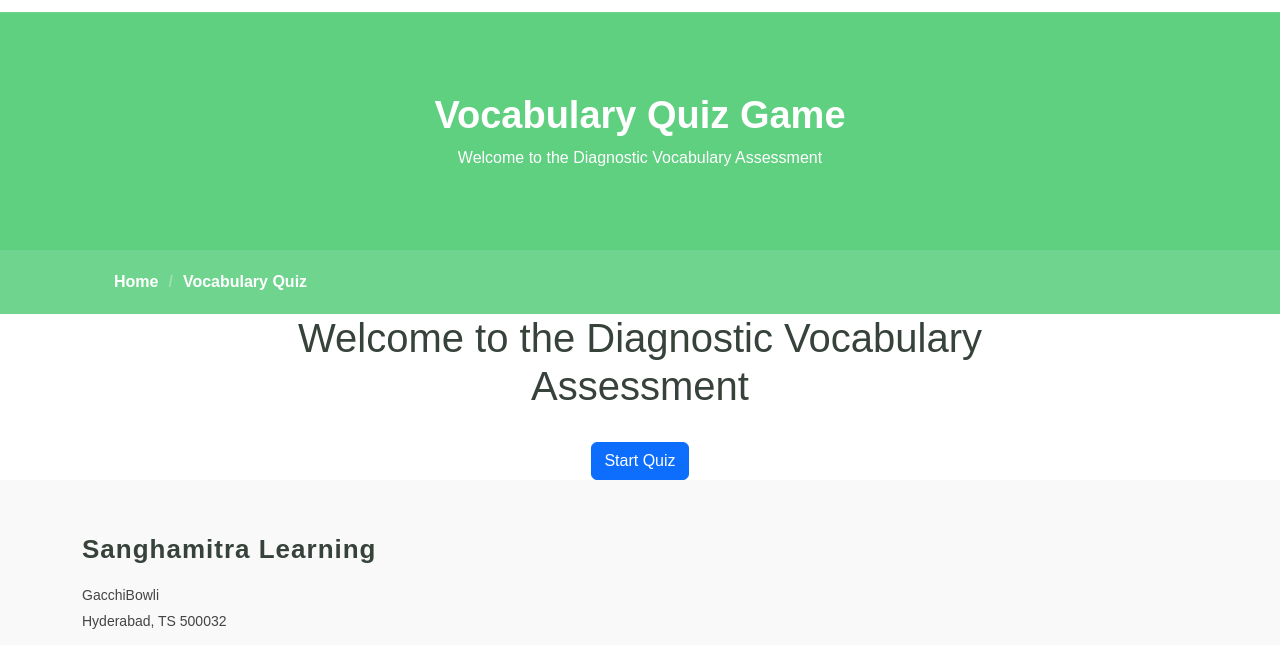
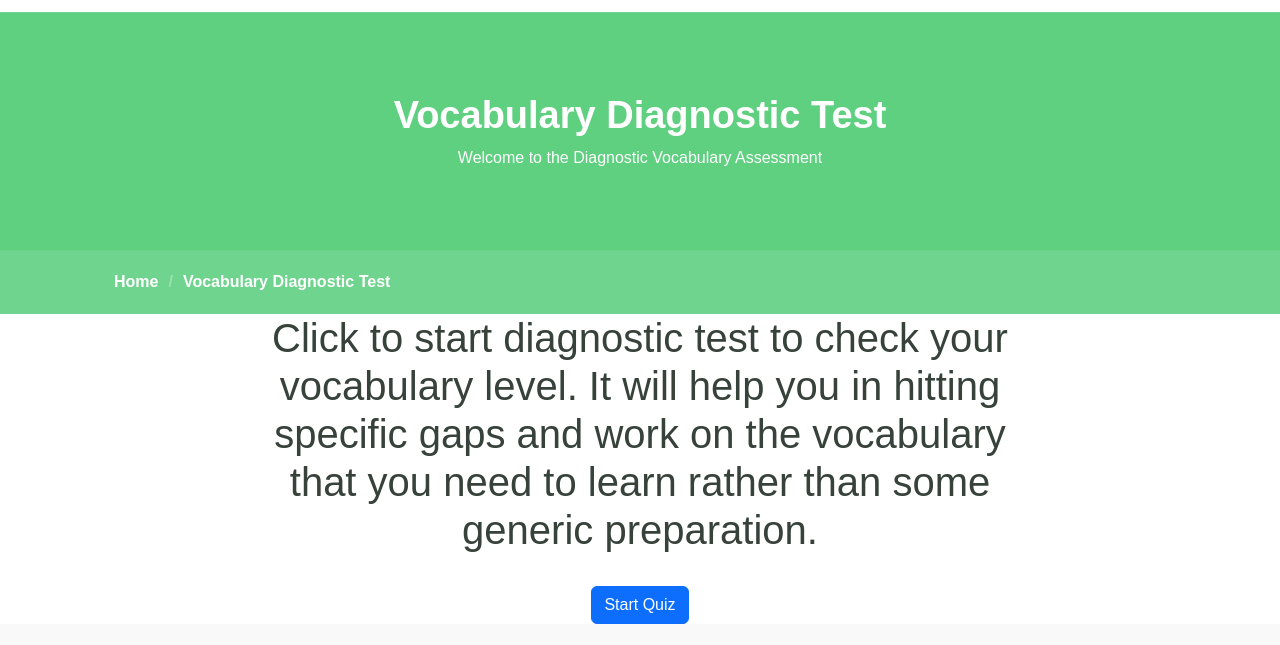
Before and after one commit to vaibhavselkar/sanghamitra-learning, a plain HTML site: page public/vocabulary-diagnostic-test.html in a window 1280 px wide. Shown: the part 77-722 px from the top of the page. Drawn offline with nearby package versions, Linux system fonts and the light colour scheme; a script that the page names is missing.

Commit message:
Update vocabulary-diagnostic-test.html

```diff
--- a/public/vocabulary-diagnostic-test.html
+++ b/public/vocabulary-diagnostic-test.html
@@ -3,7 +3,7 @@
 <head>
     <meta charset="UTF-8">
     <meta name="viewport" content="width=device-width, initial-scale=1.0">
-    <title>Vocabulary Quiz Game</title>
+    <title>Vocabulary Diagnostic Test</title>
     <link href="assets/img/favicon.png" rel="icon">
     <link href="assets/img/apple-touch-icon.png" rel="apple-touch-icon">
 
@@ -55,7 +55,7 @@
         <div class="container">
           <div class="row d-flex justify-content-center text-center">
             <div class="col-lg-8">
-              <h1>Vocabulary Quiz Game</h1>
+              <h1>Vocabulary Diagnostic Test</h1>
               <p class="mb-0">Welcome to the Diagnostic Vocabulary Assessment</p>
             </div>
           </div>
@@ -65,7 +65,7 @@
         <div class="container">
           <ol>
             <li><a href="index.html">Home</a></li>
-            <li class="current">Vocabulary Quiz</li>
+            <li class="current">Vocabulary Diagnostic Test</li>
           </ol>
         </div>
       </nav>
@@ -75,7 +75,7 @@
         <div class="container">
             <div class="row d-flex justify-content-center text-center">
                 <div class="col-lg-8">
-                    <h1>Welcome to the Diagnostic Vocabulary Assessment</h1>
+                    <h1>Click to start diagnostic test to check your vocabulary level. It will help you in hitting specific gaps and work on the vocabulary that you need to learn rather than some generic preparation.</h1>
                     <button id="start-button" class="btn btn-primary mt-4">Start Quiz</button>
                 </div>
             </div>
```
